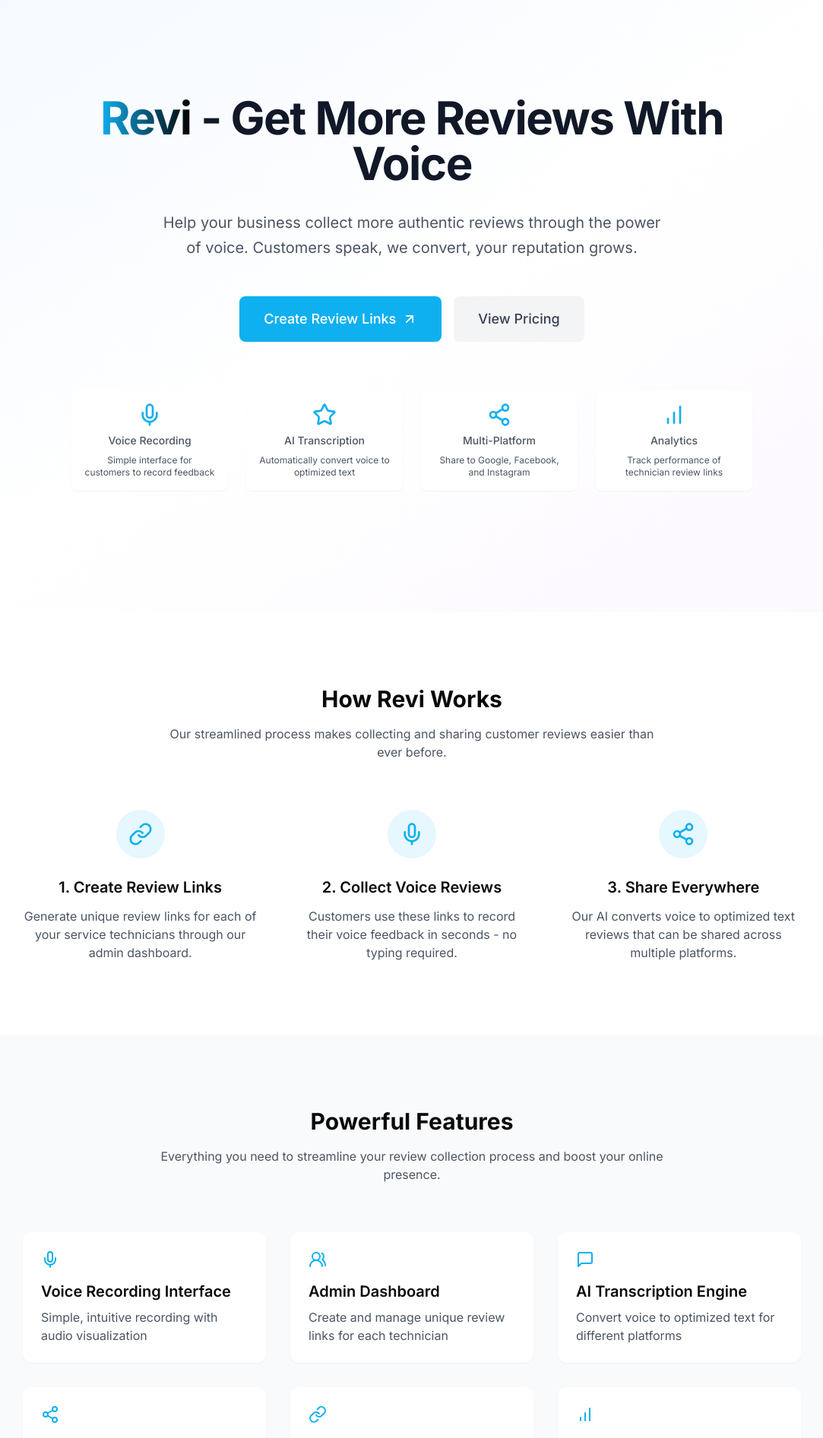
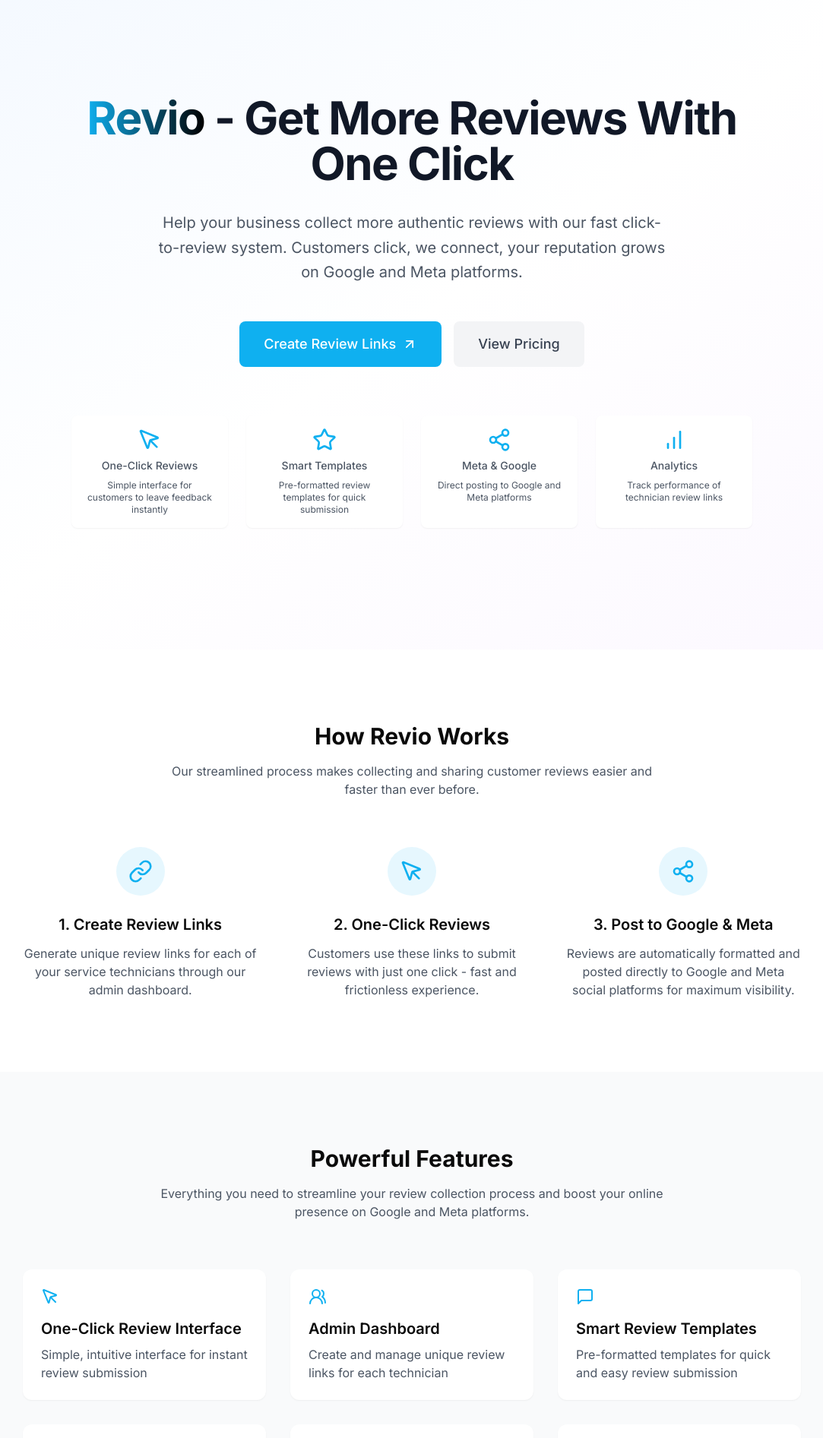
Before and after one commit to niclew17/revi, a Next.js app: page / in a window 1280 px wide. Shown: the part 60-1953 px from the top of the page at 76% size, without its empty margins (98-1181 px from the left). Built offline with nearby package versions, Linux system fonts and the light colour scheme; no server answers.

Commit message:
made changes to the front page

```diff
--- a/src/app/layout.tsx
+++ b/src/app/layout.tsx
@@ -7,8 +7,9 @@ import "./globals.css";
 const inter = Inter({ subsets: ["latin"] });
 
 export const metadata: Metadata = {
-  title: "Revi - Reviews through the power of Voice",
-  description: "A modern full-stack starter template powered by Next.js",
+  title: "Revio - Fast Click-to-Review Platform",
+  description:
+    "A modern review platform for posting to Google and Meta with just one click",
   icons: {
     icon: "/images/logo.svg",
   },
--- a/src/app/page.tsx
+++ b/src/app/page.tsx
@@ -5,7 +5,7 @@ import Footer from "@/components/footer";
 import { createClient } from "../../supabase/server";
 import {
   ArrowUpRight,
-  Mic,
+  MousePointer,
   MessageSquare,
   Share2,
   BarChart,
@@ -33,10 +33,10 @@ export default async function Home() {
       <section className="py-24 bg-white">
         <div className="container mx-auto px-4">
           <div className="text-center mb-16">
-            <h2 className="text-3xl font-bold mb-4">How Revi Works</h2>
+            <h2 className="text-3xl font-bold mb-4">How Revio Works</h2>
             <p className="text-gray-600 max-w-2xl mx-auto">
               Our streamlined process makes collecting and sharing customer
-              reviews easier than ever before.
+              reviews easier and faster than ever before.
             </p>
           </div>
 
@@ -55,14 +55,14 @@ export default async function Home() {
             </div>
             <div className="flex flex-col items-center text-center">
               <div className="w-16 h-16 bg-custom-blue/10 rounded-full flex items-center justify-center mb-6">
-                <Mic className="w-8 h-8 text-custom-blue" />
+                <MousePointer className="w-8 h-8 text-custom-blue" />
               </div>
               <h3 className="text-xl font-semibold mb-3">
-                2. Collect Voice Reviews
+                2. One-Click Reviews
               </h3>
               <p className="text-gray-600">
-                Customers use these links to record their voice feedback in
-                seconds - no typing required.
+                Customers use these links to submit reviews with just one click
+                - fast and frictionless experience.
               </p>
             </div>
             <div className="flex flex-col items-center text-center">
@@ -70,11 +70,11 @@ export default async function Home() {
                 <Share2 className="w-8 h-8 text-custom-blue" />
               </div>
               <h3 className="text-xl font-semibold mb-3">
-                3. Share Everywhere
+                3. Post to Google & Meta
               </h3>
               <p className="text-gray-600">
-                Our AI converts voice to optimized text reviews that can be
-                shared across multiple platforms.
+                Reviews are automatically formatted and posted directly to
+                Google and Meta social platforms for maximum visibility.
               </p>
             </div>
           </div>
@@ -88,17 +88,17 @@ export default async function Home() {
             <h2 className="text-3xl font-bold mb-4">Powerful Features</h2>
             <p className="text-gray-600 max-w-2xl mx-auto">
               Everything you need to streamline your review collection process
-              and boost your online presence.
+              and boost your online presence on Google and Meta platforms.
             </p>
           </div>
 
           <div className="grid md:grid-cols-2 lg:grid-cols-3 gap-8 max-w-5xl mx-auto">
             {[
               {
-                icon: <Mic className="w-6 h-6" />,
-                title: "Voice Recording Interface",
+                icon: <MousePointer className="w-6 h-6" />,
+                title: "One-Click Review Interface",
                 description:
-                  "Simple, intuitive recording with audio visualization",
+                  "Simple, intuitive interface for instant review submission",
               },
               {
                 icon: <Users2 className="w-6 h-6" />,
@@ -108,15 +108,15 @@ export default async function Home() {
               },
               {
                 icon: <MessageSquare className="w-6 h-6" />,
-                title: "AI Transcription Engine",
+                title: "Smart Review Templates",
                 description:
-                  "Convert voice to optimized text for different platforms",
+                  "Pre-formatted templates for quick and easy review submission",
               },
               {
                 icon: <Share2 className="w-6 h-6" />,
-                title: "Multi-Platform Publishing",
+                title: "Google & Meta Publishing",
                 description:
-                  "One-click posting to Google, Facebook, and Instagram",
+                  "Direct posting to Google and Meta social platforms",
               },
               {
                 icon: <Link className="w-6 h-6" />,
@@ -149,7 +149,7 @@ export default async function Home() {
           <div className="text-center mb-16">
             <h2 className="text-3xl font-bold mb-4">What Our Customers Say</h2>
             <p className="text-gray-600 max-w-2xl mx-auto">
-              Service businesses love how Revi simplifies their review
+              Service businesses love how Revio simplifies their review
               collection process.
             </p>
           </div>
@@ -166,7 +166,7 @@ export default async function Home() {
                 </div>
               </div>
               <p className="text-gray-600">
-                "Our technicians love sharing their Revi links with customers.
+                "Our technicians love sharing their Revio links with customers.
                 We've seen a 300% increase in reviews since implementing the
                 system."
               </p>
@@ -184,7 +184,7 @@ export default async function Home() {
                 </div>
               </div>
               <p className="text-gray-600">
-                "The voice recording feature is a game-changer. Our customers
+                "The one-click review feature is a game-changer. Our customers
                 find it so much easier than typing out reviews on multiple
                 platforms."
               </p>
--- a/src/components/footer.tsx
+++ b/src/components/footer.tsx
@@ -10,7 +10,7 @@ export default function Footer() {
         <div className="grid grid-cols-2 md:grid-cols-4 gap-8 mb-12">
           {/* Product Column */}
           <div>
-            <h3 className="font-semibold text-gray-900 mb-4">Revi</h3>
+            <h3 className="font-semibold text-gray-900 mb-4">Revio</h3>
             <ul className="space-y-2">
               <li>
                 <Link
@@ -128,7 +128,7 @@ export default function Footer() {
 
         <div className="flex flex-col md:flex-row justify-between items-center pt-8 border-t border-gray-200">
           <div className="text-gray-600 mb-4 md:mb-0">
-            © {currentYear} Revi - Voice-to-Review Platform. All rights
+            © {currentYear} Revio - Fast Click-to-Review Platform. All rights
             reserved.
           </div>
 
--- a/src/components/hero.tsx
+++ b/src/components/hero.tsx
@@ -1,5 +1,11 @@
 import Link from "next/link";
-import { ArrowUpRight, Check, Mic, Star, Share2, BarChart } from "lucide-react";
+import {
+  ArrowUpRight,
+  MousePointer,
+  Star,
+  Share2,
+  BarChart,
+} from "lucide-react";
 
 export default function Hero() {
   return (
@@ -12,15 +18,15 @@ export default function Hero() {
           <div className="text-center max-w-4xl mx-auto">
             <h1 className="text-5xl sm:text-6xl font-bold text-gray-900 mb-8 tracking-tight">
               <span className="text-transparent bg-clip-text bg-gradient-to-r from-[#0fb0f0] to-black">
-                Revi
+                Revio
               </span>{" "}
-              - Get More Reviews With Voice
+              - Get More Reviews With One Click
             </h1>
 
             <p className="text-xl text-gray-600 mb-12 max-w-2xl mx-auto leading-relaxed">
-              Help your business collect more authentic reviews through the
-              power of voice. Customers speak, we convert, your reputation
-              grows.
+              Help your business collect more authentic reviews with our fast
+              click-to-review system. Customers click, we connect, your
+              reputation grows on Google and Meta platforms.
             </p>
 
             <div className="flex flex-col sm:flex-row gap-4 justify-center items-center">
@@ -42,24 +48,24 @@ export default function Hero() {
 
             <div className="mt-16 grid grid-cols-1 sm:grid-cols-2 md:grid-cols-4 gap-6 text-sm text-gray-600 max-w-4xl mx-auto">
               <div className="flex flex-col items-center gap-2 p-4 rounded-lg bg-white shadow-sm">
-                <Mic className="w-8 h-8 text-custom-blue" />
-                <span className="font-medium">Voice Recording</span>
+                <MousePointer className="w-8 h-8 text-custom-blue" />
+                <span className="font-medium">One-Click Reviews</span>
                 <span className="text-xs text-center">
-                  Simple interface for customers to record feedback
+                  Simple interface for customers to leave feedback instantly
                 </span>
               </div>
               <div className="flex flex-col items-center gap-2 p-4 rounded-lg bg-white shadow-sm">
                 <Star className="w-8 h-8 text-custom-blue" />
-                <span className="font-medium">AI Transcription</span>
+                <span className="font-medium">Smart Templates</span>
                 <span className="text-xs text-center">
-                  Automatically convert voice to optimized text
+                  Pre-formatted review templates for quick submission
                 </span>
               </div>
               <div className="flex flex-col items-center gap-2 p-4 rounded-lg bg-white shadow-sm">
                 <Share2 className="w-8 h-8 text-custom-blue" />
-                <span className="font-medium">Multi-Platform</span>
+                <span className="font-medium">Meta & Google</span>
                 <span className="text-xs text-center">
-                  Share to Google, Facebook, and Instagram
+                  Direct posting to Google and Meta platforms
                 </span>
               </div>
               <div className="flex flex-col items-center gap-2 p-4 rounded-lg bg-white shadow-sm">
```
